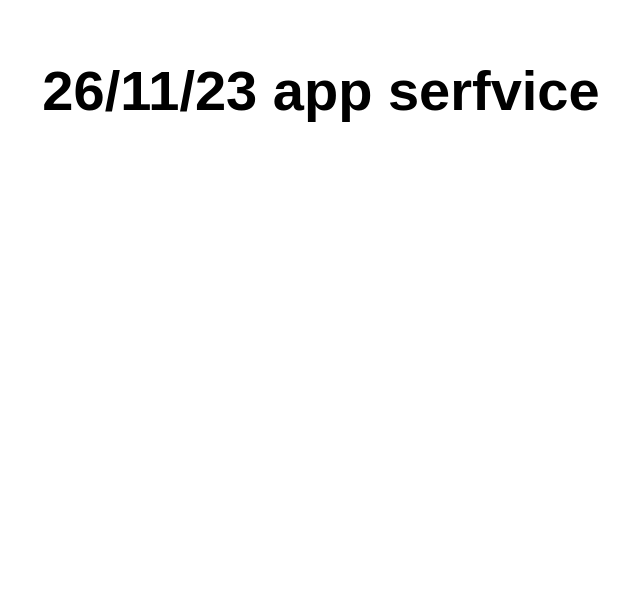
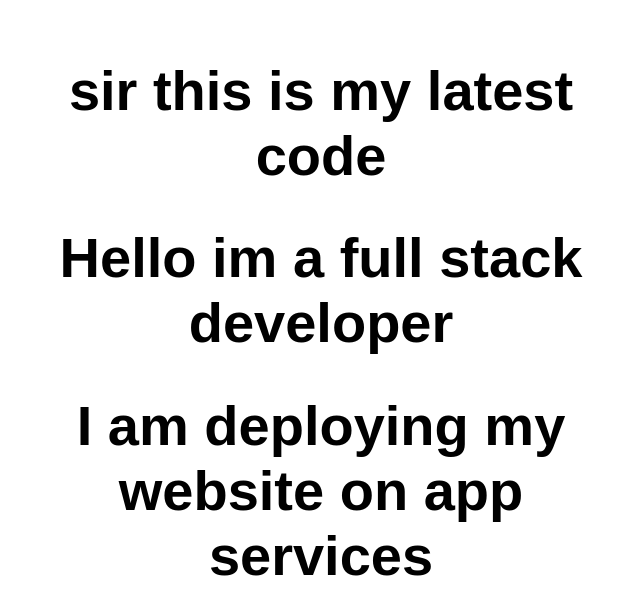
Before and after one commit to hari2babloo/1611appser, a website: page src/index.html in a window 1280 px wide. Shown: the whole page, without its empty margins (319-959 px from the left). Drawn offline with Linux system fonts and the light colour scheme.

Commit message:
1.2 version

```diff
--- a/src/index.html
+++ b/src/index.html
@@ -9,8 +9,12 @@
 </head>
 
 <body>
+
   <main>
-    <h1>26/11/23 app serfvice</h1>
+    <h1> sir this is my latest code</h1>
+<h1> Hello im a full stack developer</h1>
+<h1> I am deploying my website on app services</h1>
+
   </main>
 </body>
 
```
